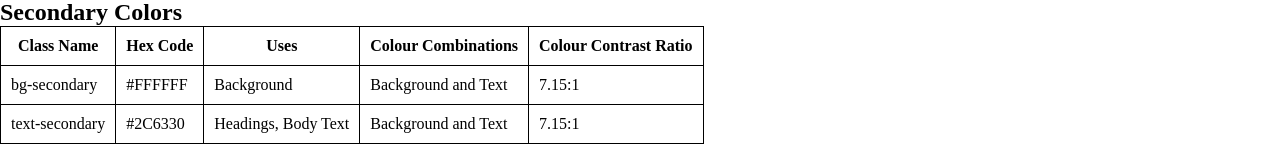
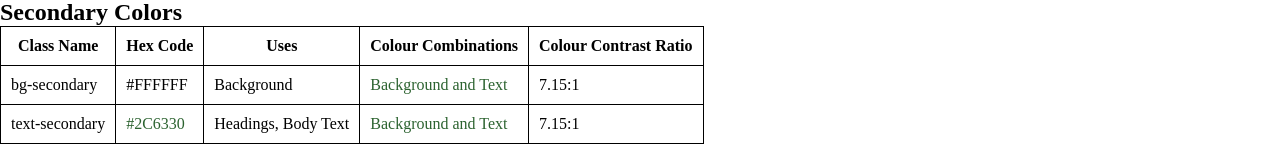
Before and after one commit to nic-dgl309-2024WI/design-system-michiwo1, a plain HTML site: page colors.html in a window 1280 px wide. Shown: the part 808-953 px from the top of the page. Drawn offline with Linux system fonts and the light colour scheme.

Commit message:
Add secondary color styles to design system CSS

```diff
--- a/design-system.css
+++ b/design-system.css
@@ -79,6 +79,20 @@ th {
   background-color: var(--clr-primary-bg);
 }
 
+/* Secondary  */
+.u-color-table--secondary-background-color {
+  background-color: var(--clr-secondary-bg);
+}
+
+.u-color-table--secondary-text-color {
+  color: var(--clr-secondary-text);
+}
+
+.u-color-table--secondary-text-and-background-color {
+  color: var(--clr-secondary-text);
+  background-color: var(--clr-secondary-bg);
+}
+
 /* ======== Media Queries for Large devices (desktops, 1200px and up) ======== */
 @media only screen and (min-width: 1200px) {
 
```
